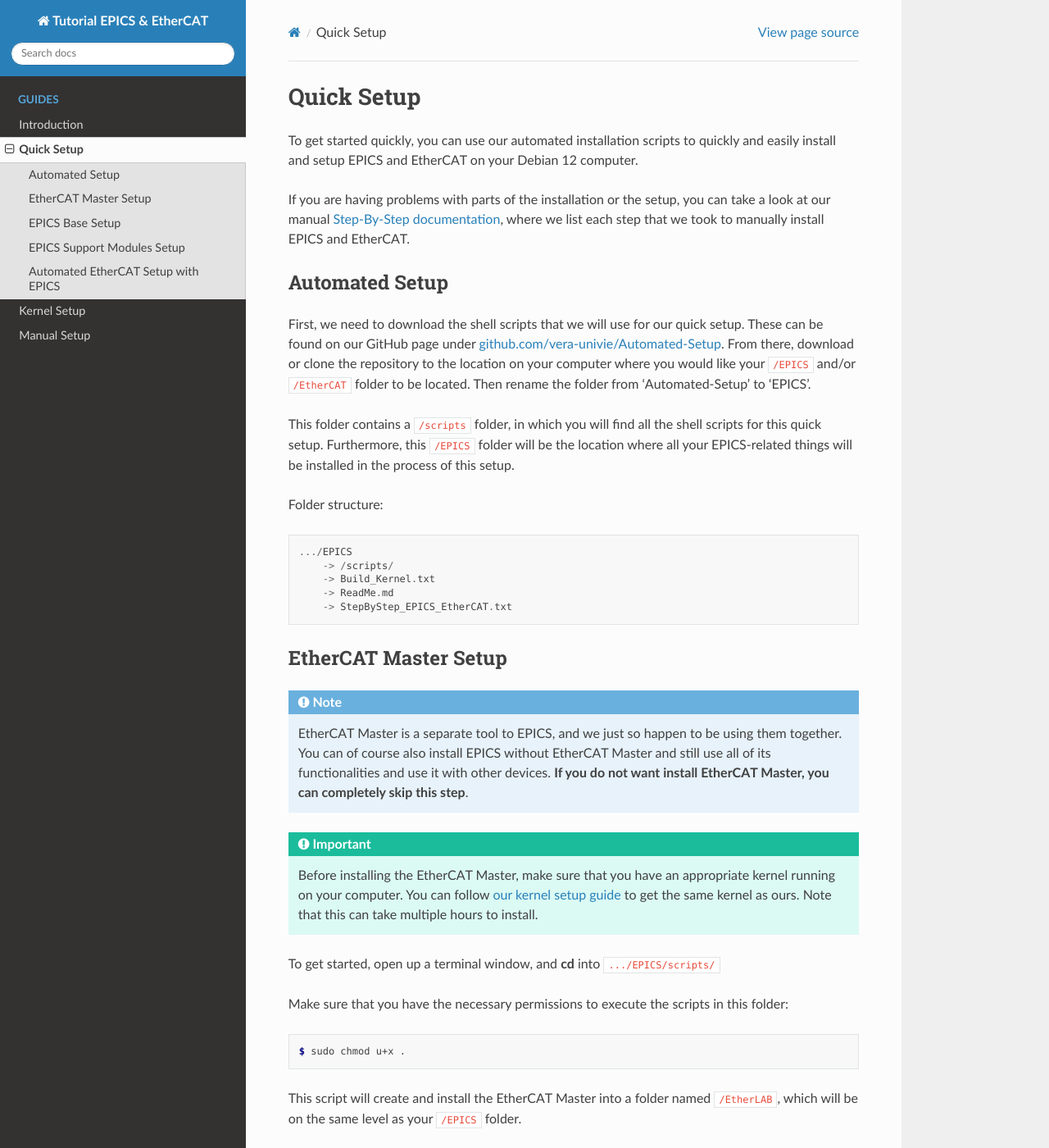
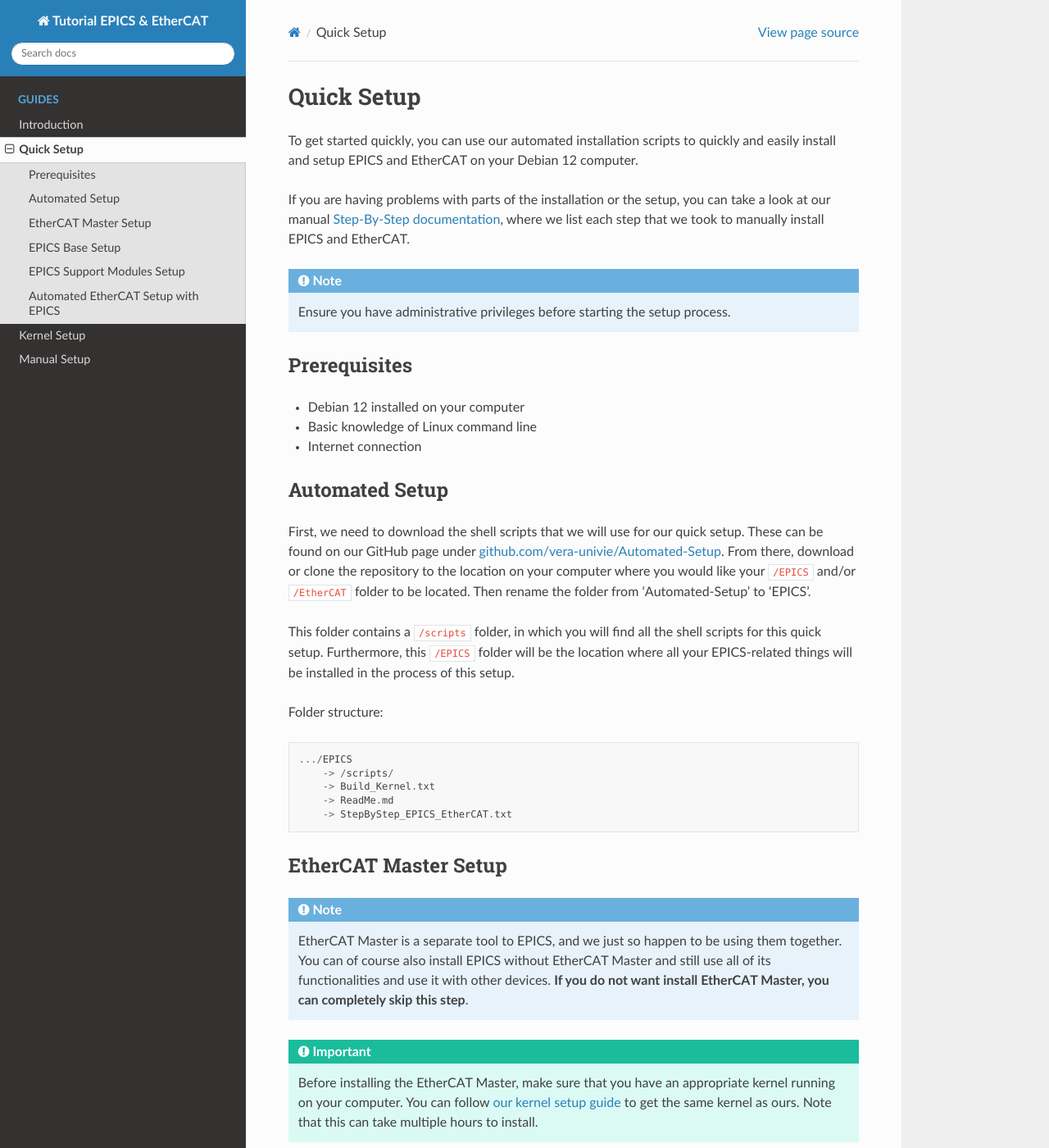
Before and after one commit to vera-univie/Tutorial-EPICS-EtherCAT, a Sphinx documentation site: the page built from docs/source/quick_setup.rst, in a window 1280 px wide and 1400 px high. Shown: the whole window at 82% size. Built offline with Sphinx 7.4.7 and the Read the Docs theme 3.1.0, drawn with Linux system fonts in a browser that asks for light colours; some of the changed text lies outside the part shown.

Commit message:
did some work

```diff
--- a/docs/source/quick_setup.rst
+++ b/docs/source/quick_setup.rst
@@ -3,9 +3,17 @@
 
 To get started quickly, you can use our automated installation scripts to quickly and easily install and setup EPICS and EtherCAT on your Debian 12 computer.
 
-If you are having problems with parts of the installation or the setup, you can take a look at our manual `Step-By-Step documentation <stepbystep_install.html>`_, where we list each step that
+If you are having problems with parts of the installation or the setup, you can take a look at our manual `Step-By-Step documentation <manual_setup.html>`_, where we list each step that
 we took to manually install EPICS and EtherCAT.
 
+.. note::
+    Ensure you have administrative privileges before starting the setup process.
+
+Prerequisites
+-------------------------------
+- Debian 12 installed on your computer
+- Basic knowledge of Linux command line
+- Internet connection
 
 Automated Setup
 -------------------------
@@ -57,7 +65,7 @@
     .../EtherLAB
         -> /ethercat-master-etherlab/
 
-Execute the setup file.
+Execute the setup file:
 
 .. code-block:: console
 
```
